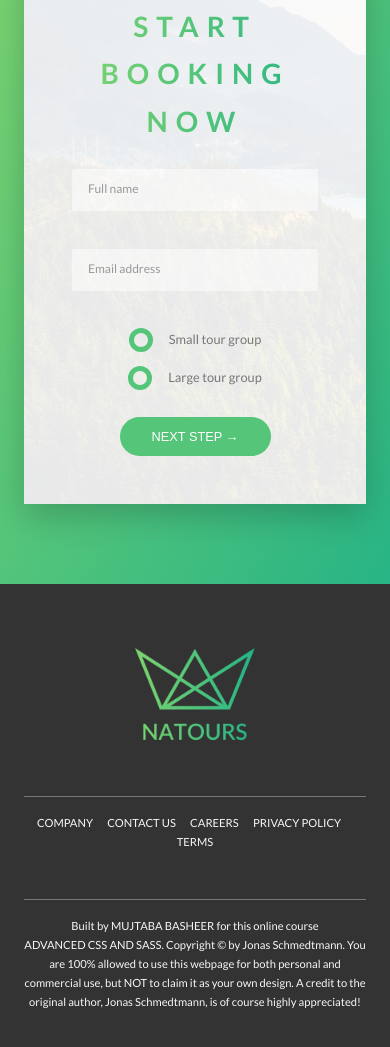
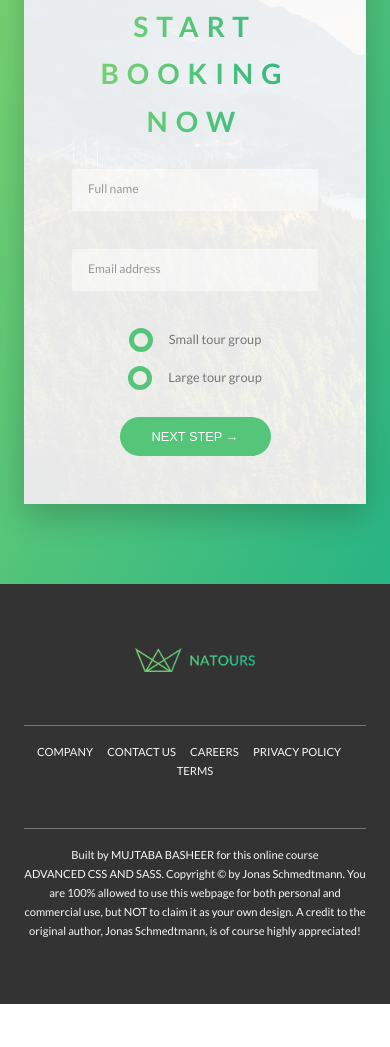
Before and after one commit to mujtaba-basheer/notours-frontend, a website: page index.html in a window 390 px wide. Shown: the part 6172-7219 px from the top of the page. After the commit the page ends 7176 px from the top, so only its background shows below. Drawn offline with Linux system fonts and the light colour scheme.

Commit message:
Responsive Images - Art Direction and Density Switching

```diff
--- a/index.html
+++ b/index.html
@@ -352,7 +352,14 @@
 
     <footer class="footer">
         <div class="footer__logo-box">
-            <img src="img/logo-green-2x.png" alt="logo-large" class="footer__logo">
+
+            <picture class="footer_logo">
+                <source srcset="img/logo-green-small-1x.png 1x, img/logo-green-small-2x.png 2x"
+                    media="(max-width: 37.5em)">
+                <img srcset="img/logo-green-1x.png 1x, img/logo-green-2x.png 2x" alt="logo-large" class="footer__logo">
+            </picture>
+
+
         </div>
         <div class="row">
             <div class="col-1-of-2">
```
